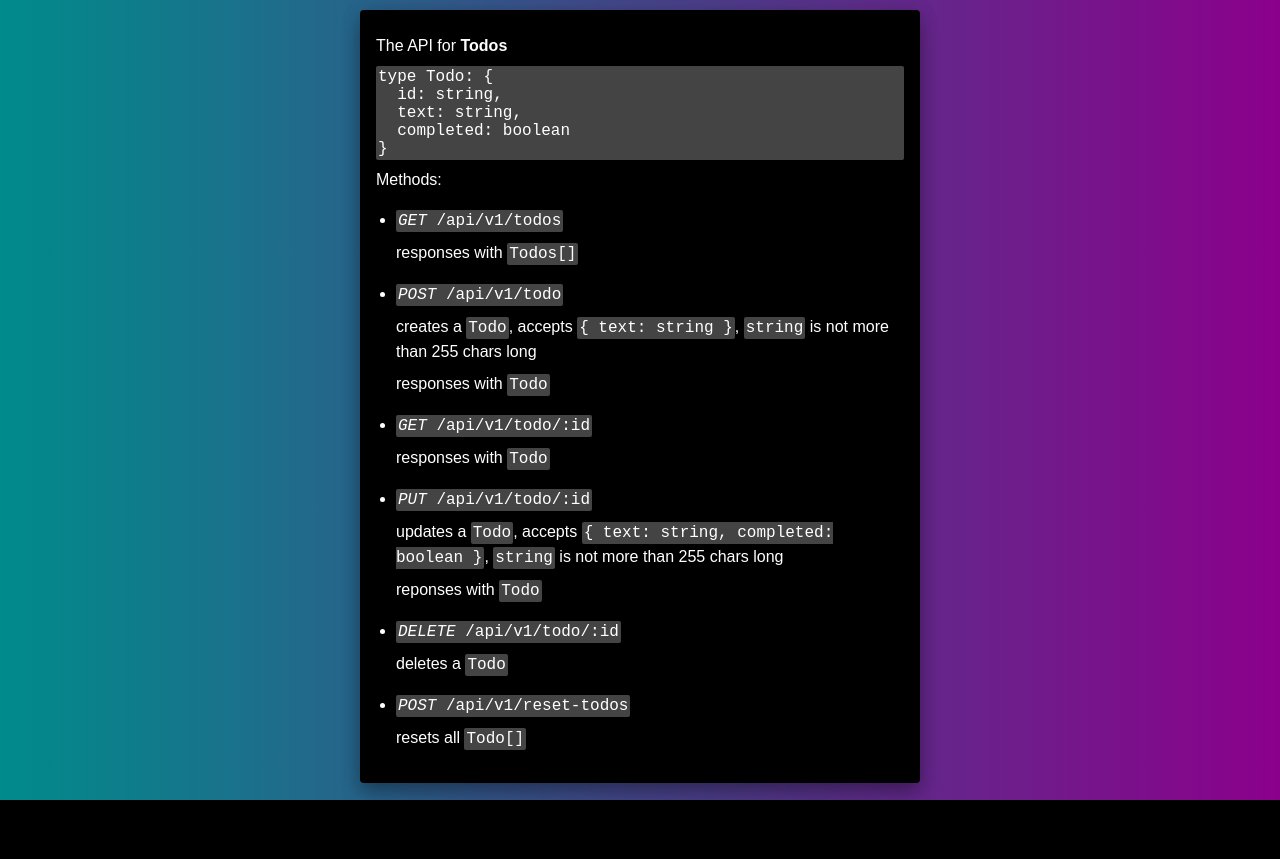
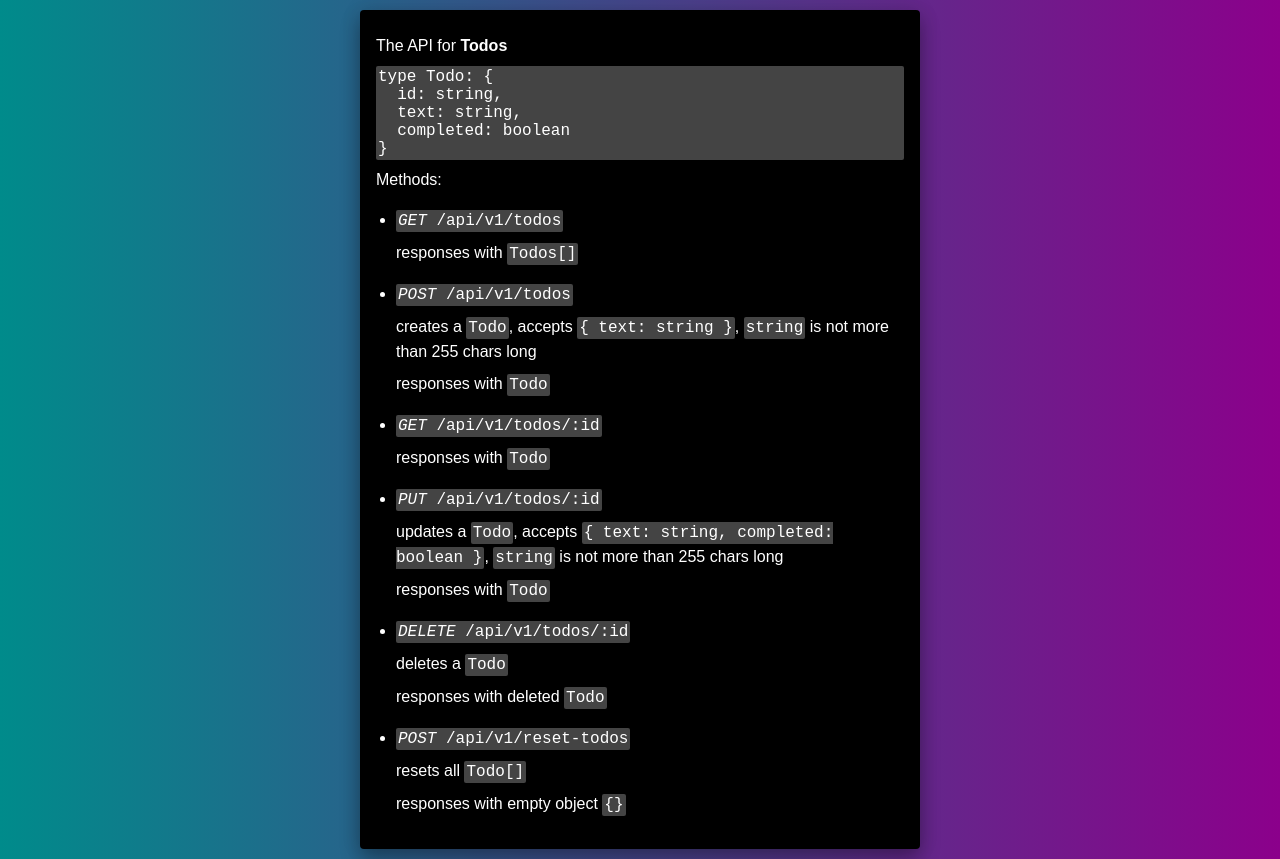
Before and after one commit to umer4ik/todos-api, a plain HTML site: page index.html in a window 1280 px wide. Before the commit the page ends 800 px from the top, so only its background shows below. Drawn offline with Linux system fonts and the light colour scheme.

Commit message:
Update readme

```diff
--- a/index.html
+++ b/index.html
@@ -88,26 +88,28 @@ type Todo: {
           <p>responses with <code>Todos[]</code></p>
         </li>
         <li>
-          <p><code><i>POST</i> /api/v1/todo</code></p>
+          <p><code><i>POST</i> /api/v1/todos</code></p>
           <p>creates a <code>Todo</code>, accepts <code>{ text: string }</code>, <code>string</code> is not more than 255 chars long</p>
           <p>responses with <code>Todo</code></p>
         </li>
         <li>
-          <p><code><i>GET</i> /api/v1/todo/:id</code></p>
+          <p><code><i>GET</i> /api/v1/todos/:id</code></p>
           <p>responses with <code>Todo</code></p>
         </li>
         <li>
-          <p><code><i>PUT</i> /api/v1/todo/:id</code></p>
+          <p><code><i>PUT</i> /api/v1/todos/:id</code></p>
           <p>updates a <code>Todo</code>, accepts <code>{ text: string, completed: boolean }</code>, <code>string</code> is not more than 255 chars long</p>
-          <p>reponses with <code>Todo</code></p>
+          <p>responses with <code>Todo</code></p>
         </li>
         <li>
-          <p><code><i>DELETE</i> /api/v1/todo/:id</code></p>
+          <p><code><i>DELETE</i> /api/v1/todos/:id</code></p>
           <p>deletes a <code>Todo</code></code></p>
+          <p>responses with deleted <code>Todo</code></p>
         </li>
         <li>
           <p><code><i>POST</i> /api/v1/reset-todos</code></p>
           <p>resets all <code>Todo[]</code></p>
+          <p>responses with empty object <code>{}</code></p>
         </li>
       </ul>
     </div>
```
Also changed, not shown: 1 other file.
